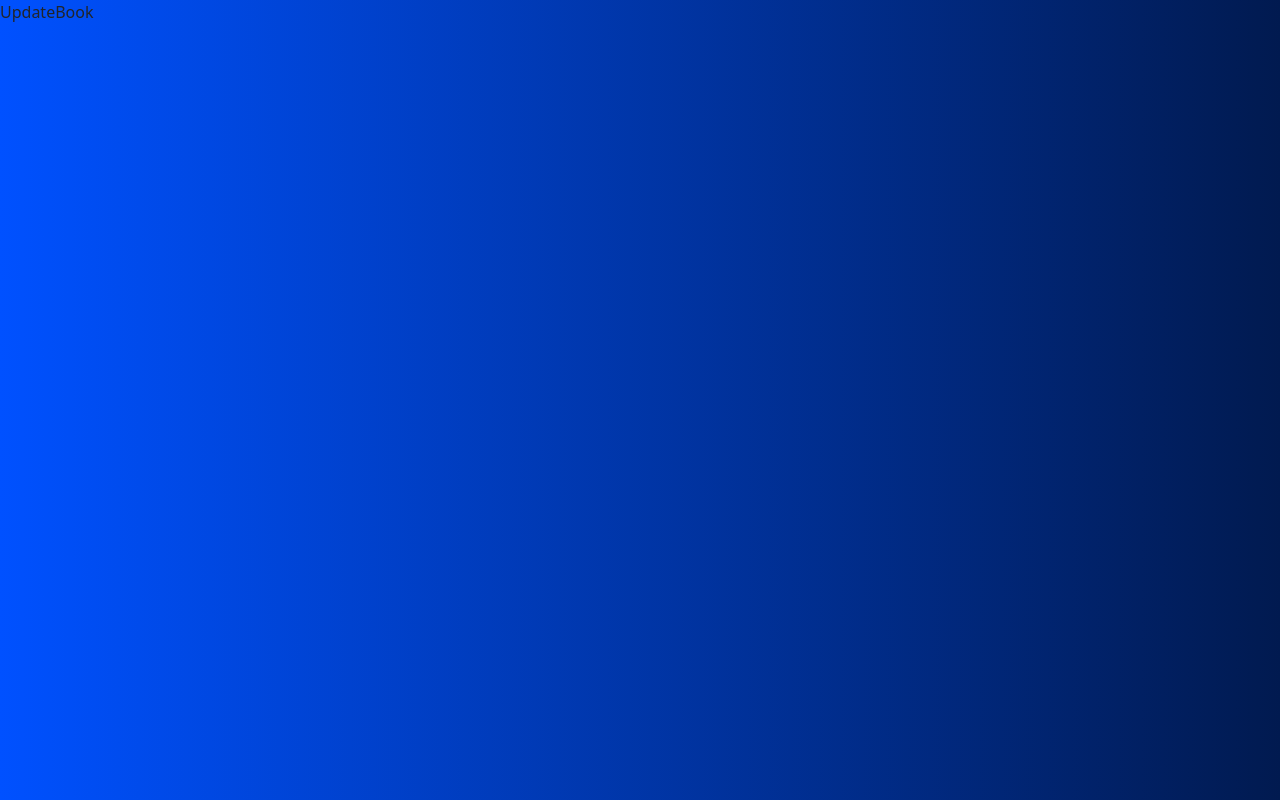
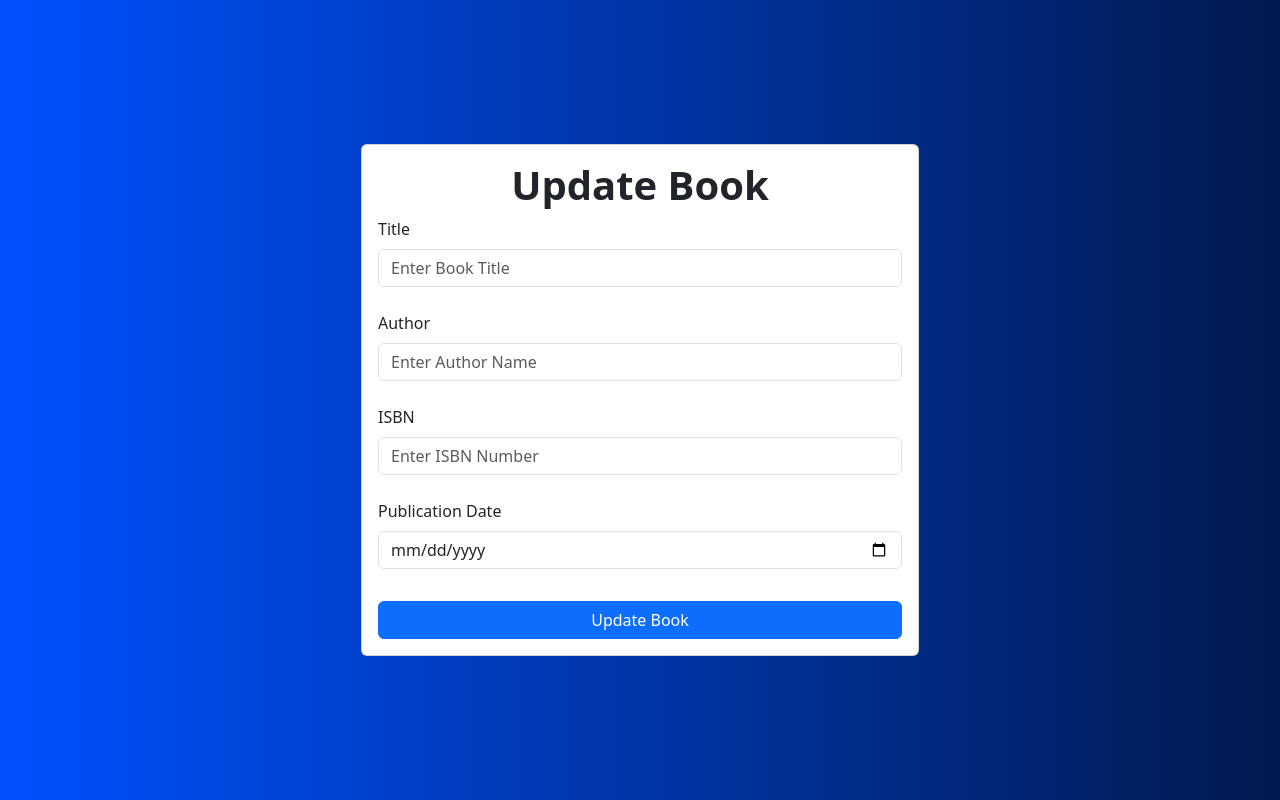
Before and after one commit to sandaru-sdm/book-management-system-frontend, a React app: page /update-book/1 in a window 1280 px wide. Built offline with nearby package versions, Linux system fonts and the light colour scheme; no server answers; the HTML template or start-up script is replaced by a standard one.

Commit message:
crate UpdateBook jsx file and its functions

```diff
--- a/src/App.jsx
+++ b/src/App.jsx
@@ -11,7 +11,7 @@ function App() {
       <Toaster position="top-right" reverseOrder={false} />
       <Routes>
         <Route path="/" element={<Home />} />
-        <Route path="/update-book/:id" element={<UpdateBook />} />
+        <Route path="/update-book/:bookId" element={<UpdateBook />} />
         <Route path="/save-book" element={<SaveBook />} />
       </Routes>
     </div>
--- a/src/components/Books.jsx
+++ b/src/components/Books.jsx
@@ -12,7 +12,6 @@ const getBooks = async () => {
     } catch (error) {
         console.error('Failed to fetch books:', error);
         toast.error('Failed to fetch books');
-        throw new Error('Failed to fetch books');
     }
 };
 
--- a/src/pages/UpdateBook.jsx
+++ b/src/pages/UpdateBook.jsx
@@ -1,24 +1,127 @@
-import React from 'react'
-import { useParams } from 'react-router-dom';
+import axios from 'axios';
+import React, { useEffect, useState } from 'react'
+import toast from 'react-hot-toast';
+import { useNavigate, useParams } from 'react-router-dom';
 
-const getBooks = async () => {
-    const { bookId } = useParams();
-    if(bookId === undefined) return;
-    try {
-        const response = await axios.get(`http://localhost:8080/api/v1/books` + bookId);
-        const data = response.data;
-        console.log(data);
-        return data;
-    } catch (error) {
-        console.error('Failed to fetch books:', error);
-        throw new Error('Failed to fetch books');
-    }
+// Function to get book details by ID
+const getBookById = async (bookId) => {
+  if (bookId === undefined) return;
+  try {
+    const response = await axios.get(`http://localhost:8080/api/v1/books/${bookId}`);
+    console.log(response.data);
+    return response.data;
+  } catch (error) {
+    console.error('Failed to fetch books:', error);
+    toast.error("Failed to fetch book details");
+  }
 };
 
+
 function UpdateBook() {
+  const { bookId } = useParams();
+  const navigate = useNavigate();
+
+  const [title, setTitle] = useState("");
+  const [author, setAuthor] = useState("");
+  const [isbn, setIsbn] = useState("");
+  const [publicationDate, setPublicationDate] = useState("");
+
+  const [isLoading, setIsLoading] = useState(false);
+
+  // Get Book details by id and set to state variables
+  useEffect(() => {
+    (async () => {
+      if (!bookId) {
+        toast.error("Book ID is missing in the URL");
+        return;
+      }
+      const data = await getBookById(bookId);
+      if (!data) {
+        toast.error("No data found for the given Book ID");
+        return;
+      }
+      setTitle(data.title);
+      setAuthor(data.author);
+      setIsbn(data.isbn);
+      setPublicationDate(data.publicationDate);
+
+      console.log(data);
+    })();
+  }, [bookId]);
+
+  // Submit form function
+  const submitForm = async (e) => {
+    e.preventDefault();
+    setIsLoading(true);
+    console.log(title, author, isbn, publicationDate);
+
+    if (title === "" || author === "" || isbn === "") {
+      toast.error("Fill all the text fields");
+      setIsLoading(false);
+      return;
+    }
+
+    const bookData = { title, author, isbn, publicationDate };
+
+    // Update book API call
+    try {
+      const response = await axios.put(`http://localhost:8080/api/v1/books/${bookId}`, bookData);
+
+      if (response.status === 200) {
+        toast.success(response?.data?.message || "Book updated successfully");
+      } else {
+        toast.error(response?.data?.message || "Failed to update book");
+      }
+
+    } catch (error) {
+      toast.error(error?.response?.data?.message || "Something went wrong");
+      console.error("Error updating book:", error);
+    } finally {
+      setIsLoading(false);
+      navigate("/");
+    }
+  }
+
   return (
-    <div>UpdateBook</div>
+    <div>
+      <div className='container d-flex justify-content-center align-items-center vh-100'>
+        <div className='card col-6'>
+          <div className='card-body'>
+            <h1 className='text-center card-title fw-bold'>Update Book</h1>
+            <form onSubmit={submitForm} className='row g-3'>
+
+              <div className='col-md-12'>
+                <label className='form-label' htmlFor='title'>Title</label>
+                <input type="text" id='title' className='form-control' placeholder='Enter Book Title' value={title} onChange={(e) => setTitle(e.target.value)} />
+              </div>
+
+              <div className='col-md-12'>
+                <label className='form-label mt-2' htmlFor='author'>Author</label>
+                <input type="text" id='author' className='form-control' placeholder='Enter Author Name' value={author} onChange={(e) => setAuthor(e.target.value)} />
+              </div>
+
+              <div className='col-md-12'>
+                <label className='form-label mt-2' htmlFor='isbn'>ISBN</label>
+                <input type="text" id='isbn' className='form-control' placeholder='Enter ISBN Number' value={isbn} onChange={(e) => setIsbn(e.target.value)} />
+              </div>
+
+              <div className='col-md-12'>
+                <label className='form-label mt-2' htmlFor='publicationDate'>Publication Date</label>
+                <input type="date" id='publicationDate' className='form-control' value={publicationDate} onChange={(e) => setPublicationDate(e.target.value)} />
+              </div>
+
+              <div className='col-md-12'>
+                <button type="submit" className='btn btn-primary mt-3 col-12' disabled={isLoading}>
+                  {isLoading ? "Updating..." : "Update Book"}
+                </button>
+              </div>
+
+            </form>
+          </div>
+        </div>
+      </div>
+    </div>
   )
 }
 
-export default UpdateBook
+export default UpdateBook;
```
